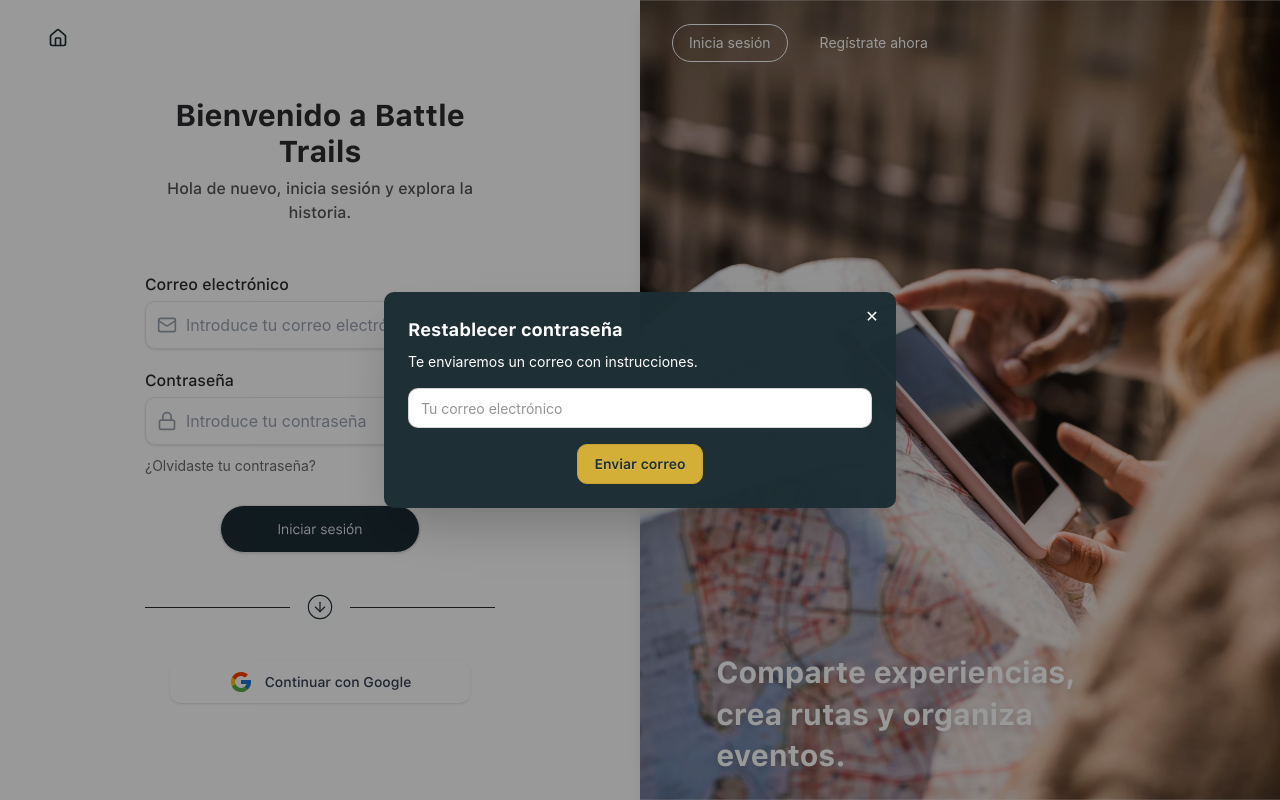
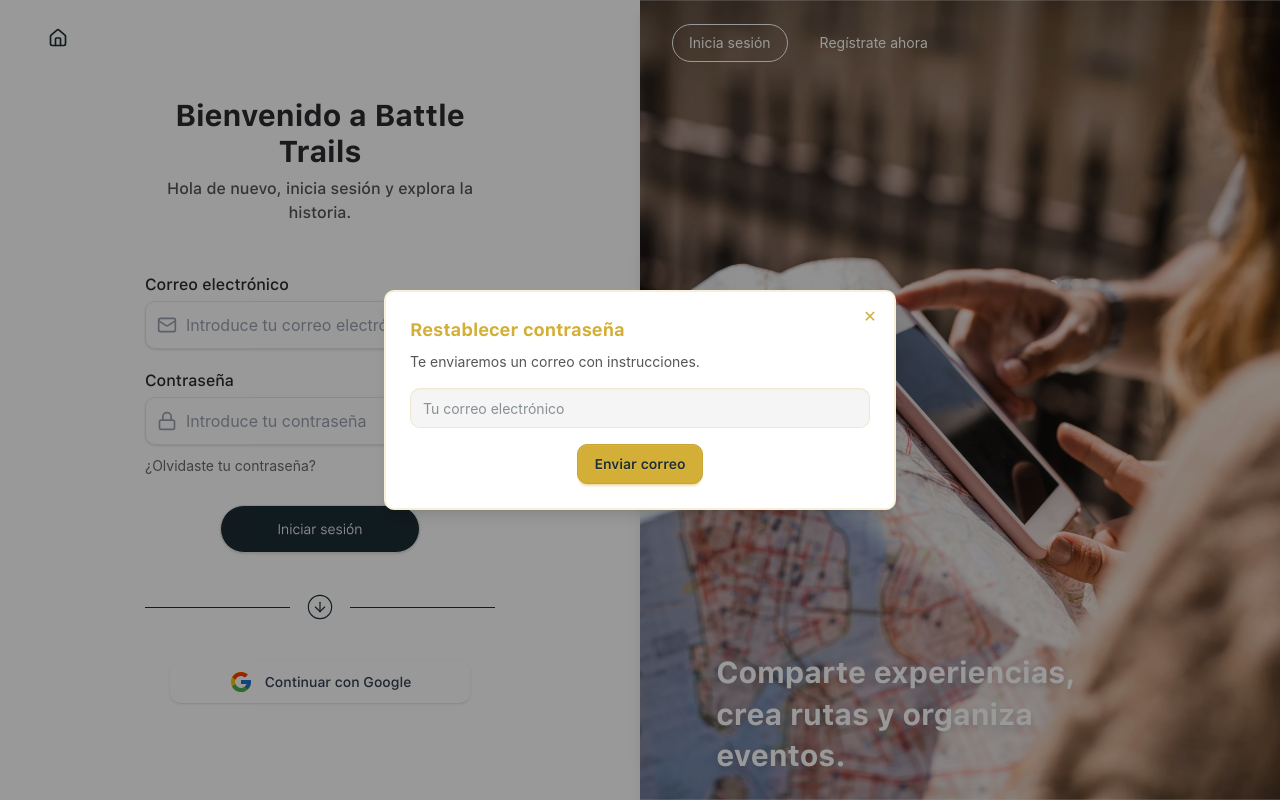
Before and after one commit to ESAT-ID3/2.-Battle-Trails, a React (Vite) app: page /auth in a window 1280 px wide. Both pictures are taken after a click on the button "¿Olvidaste tu contraseña?". Built offline with nearby package versions, Linux system fonts and the light colour scheme; no server answers; a web font is replaced by a local one.

Commit message:
refactor(auth): eliminar campo duplicado de nombre en el formulario de registro y mejorar estilos en el modal de restablecimiento de contraseña

```diff
--- a/src/pages/auth/auth-form/auth-form.tsx
+++ b/src/pages/auth/auth-form/auth-form.tsx
@@ -71,22 +71,6 @@ const AuthForm = ({mode, onModeChange,}: { mode: AuthMode; onModeChange: (newMod
       <AuthHeader mode={mode}/>
 
       <div className="flex flex-col items-center sm:gap-4 gap-0 ">
-        {mode === "register" && (
-          <div>
-            <label htmlFor="name" className="block text-sm font-medium text-neutral">
-              Nombre
-            </label>
-            <input
-              type="text"
-              id="name"
-              value={name}
-              onChange={(e) => setName(e.target.value)}
-              className="mt-1 block w-full rounded-md border-neutral/20 shadow-sm focus:border-primary focus:ring-primary sm:text-sm"
-              placeholder="Tu nombre"
-              required
-            />
-          </div>
-        )}
 
         <AuthImputs
           setName={setName}
--- a/src/pages/auth/auth-reset-pasword/auth-reset-pasword.tsx
+++ b/src/pages/auth/auth-reset-pasword/auth-reset-pasword.tsx
@@ -40,21 +40,21 @@ const AuthResetPassword = ({mode}: Props) => {
       </button>
 
       <dialog ref={dialogRef} className="modal">
-        <div className="modal-box bg-primary/98">
+        <div className="modal-box bg-base-100 border-2 border-secondary/20 shadow-lg">
           <form method="dialog">
             <button
-              className=" btn-sm btn-circle text-accent cursor-pointer absolute right-2 top-2 shadow-none hover:shadow-none focus:shadow-none">
+              className="btn-sm btn-circle btn-ghost text-secondary hover:text-secondary-focus cursor-pointer absolute right-2 top-2">
               ✕
             </button>
           </form>
 
-          <h3 className=" text-accent font-bold text-lg mb-2">Restablecer contraseña</h3>
-          <p className="text-accent text-sm mb-4">Te enviaremos un correo con instrucciones.</p>
+          <h3 className="text-secondary font-bold text-lg mb-2">Restablecer contraseña</h3>
+          <p className="text-base-content/80 text-sm mb-4">Te enviaremos un correo con instrucciones.</p>
 
           <input
             type="email"
             placeholder="Tu correo electrónico"
-            className="input text-neutral input-bordered w-full mb-4 focus:ring-2 focus:ring-secondary"
+            className="input input-bordered w-full mb-4 bg-base-200 border-secondary/20 focus:border-secondary focus:ring-2 focus:ring-secondary/20"
             value={email}
             onChange={(e) => setEmail(e.target.value)}
           />
@@ -62,13 +62,13 @@ const AuthResetPassword = ({mode}: Props) => {
           <div className="flex justify-center">
             <button
               onClick={handleReset}
-              className="btn btn-secondary shadow-none hover:shadow-none focus:shadow-none"
+              className="btn btn-secondary hover:btn-secondary-focus transition-colors"
             >
               Enviar correo
             </button>
           </div>
 
-          {message && <p className="mt-3 text-sm text-accent text-center">{message}</p>}
+          {message && <p className="mt-3 text-sm text-secondary text-center">{message}</p>}
         </div>
       </dialog>
     </>
```
